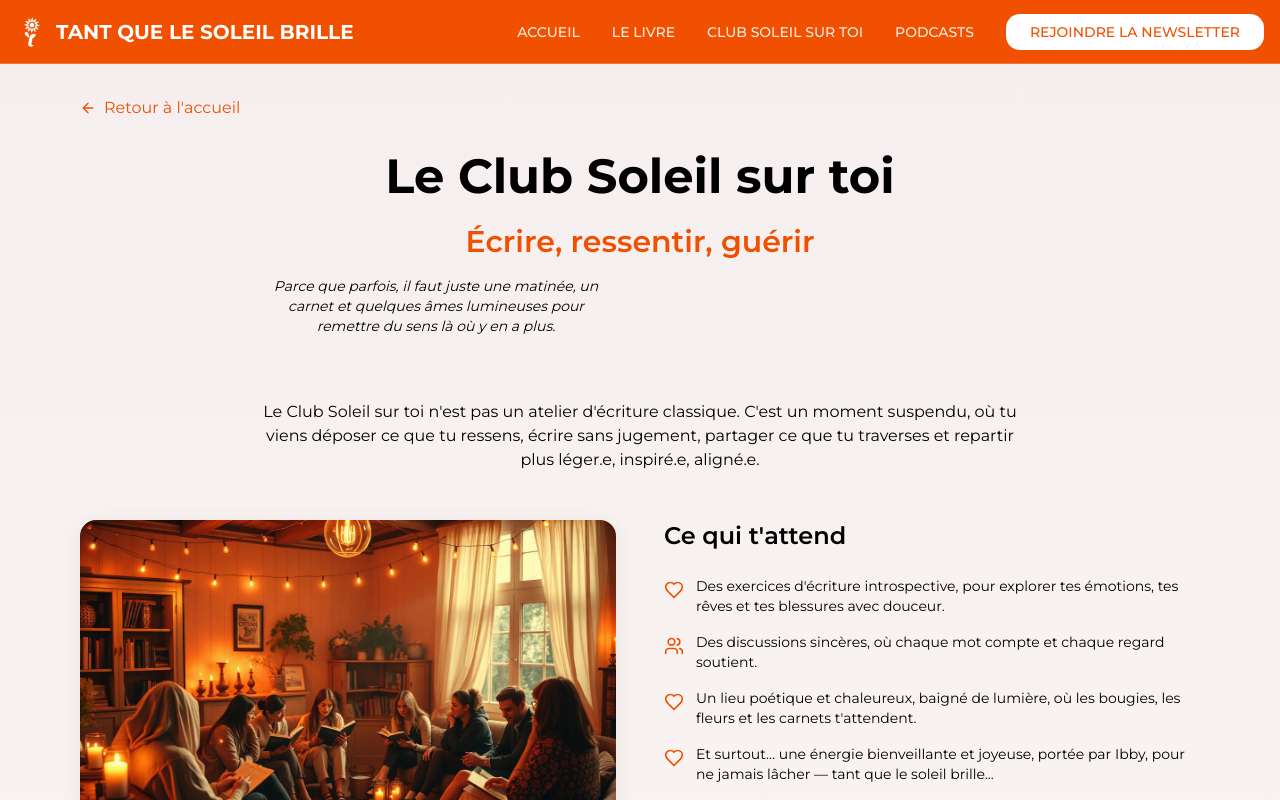
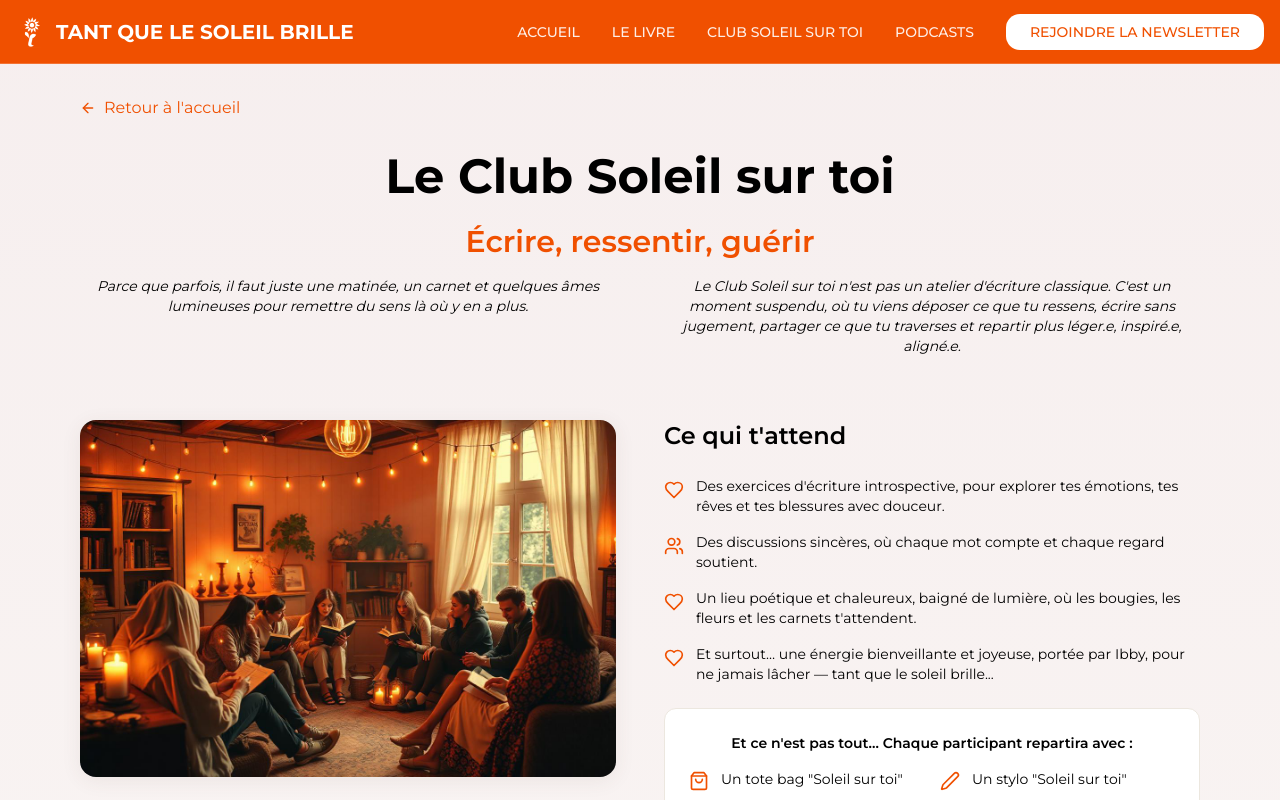
Before and after one commit to FadBiao/tant-que-le-soleil-brille-com, a React (Vite) app: page /club in a window 1280 px wide. Shown: the top 800 px of the page. Built offline with nearby package versions, Linux system fonts and the light colour scheme; the HTML template or start-up script is replaced by a standard one.

Commit message:
Apply horizontal layout and styles

```diff
--- a/src/pages/Club.tsx
+++ b/src/pages/Club.tsx
@@ -32,12 +32,14 @@ const Club = () => {
             <h2 className="font-playfair text-2xl md:text-3xl font-semibold mb-4 text-[hsl(var(--navbar-bg))]">
               Écrire, ressentir, guérir
             </h2>
-            <p className="font-poppins grid md:grid-cols-2 gap-12 items-start mb-16 text-sm italic text-[hsl(0,0%,0%)] max-w-3xl mx-auto">
-              Parce que parfois, il faut juste une matinée, un carnet et quelques âmes lumineuses pour remettre du sens là où y en a plus.
-            </p>
-            <p className="font-poppins text-base text-[hsl(0,0%,0%)] max-w-3xl mx-auto">
-              Le Club Soleil sur toi n'est pas un atelier d'écriture classique. C'est un moment suspendu, où tu viens déposer ce que tu ressens, écrire sans jugement, partager ce que tu traverses et repartir plus léger.e, inspiré.e, aligné.e.
-            </p>
+            <div className="grid md:grid-cols-2 gap-12 items-start mb-16 max-w-6xl mx-auto">
+              <p className="font-poppins text-sm italic text-[hsl(0,0%,0%)]">
+                Parce que parfois, il faut juste une matinée, un carnet et quelques âmes lumineuses pour remettre du sens là où y en a plus.
+              </p>
+              <p className="font-poppins text-sm italic text-[hsl(0,0%,0%)]">
+                Le Club Soleil sur toi n'est pas un atelier d'écriture classique. C'est un moment suspendu, où tu viens déposer ce que tu ressens, écrire sans jugement, partager ce que tu traverses et repartir plus léger.e, inspiré.e, aligné.e.
+              </p>
+            </div>
           </div>
 
           <div className="grid md:grid-cols-2 gap-12 items-start mb-16">
```
